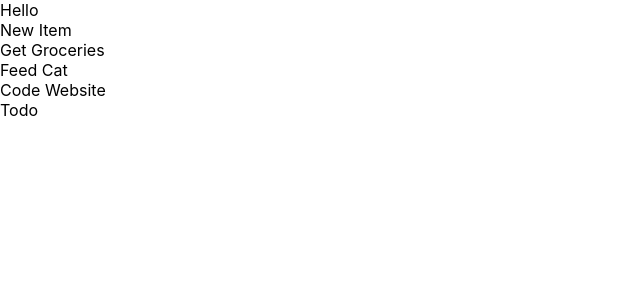
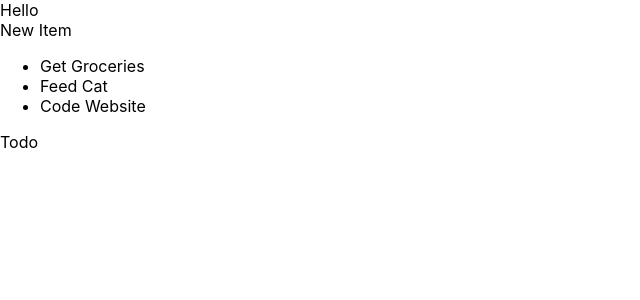
Before and after one commit to hentschellj/todo-list, a React (Create React App) app: page / in a window 1280 px wide. Shown: the top 300 px of the page, without its empty margins (0-640 px from the left). Built offline with nearby package versions, Linux system fonts and the light colour scheme.

Commit message:
Made items into list

```diff
--- a/src/components/TodoApp.js
+++ b/src/components/TodoApp.js
@@ -18,9 +18,11 @@ export default class TodoApp extends React.Component {
       <div>
         Hello
         <NewItem />
-        {this.state.list.map((item) => {
-          return <div>{item}</div>;
-        })}
+        <ul>
+          {this.state.list.map((item) => {
+            return <li>{item}</li>;
+          })}
+        </ul>
         <Todo />
       </div>
     )
```
